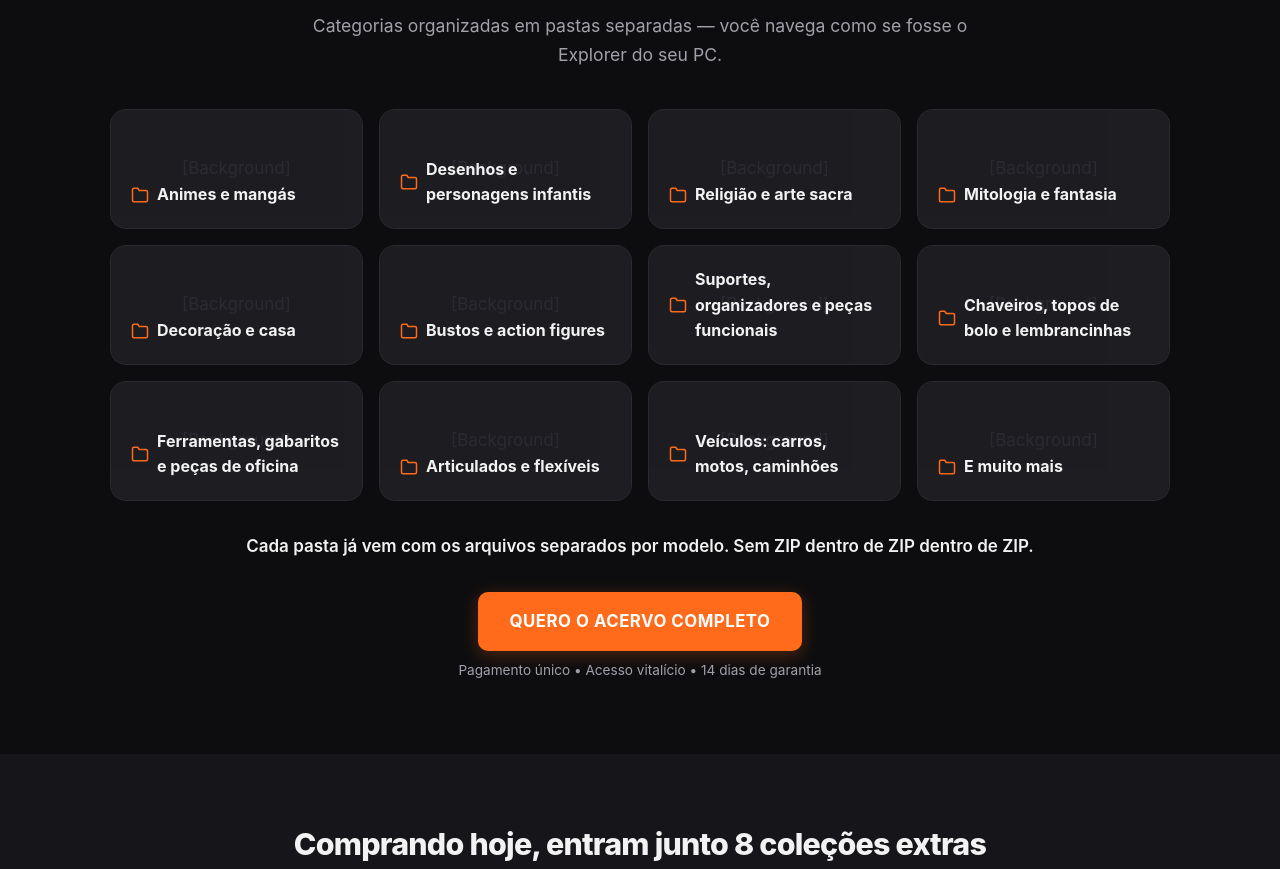
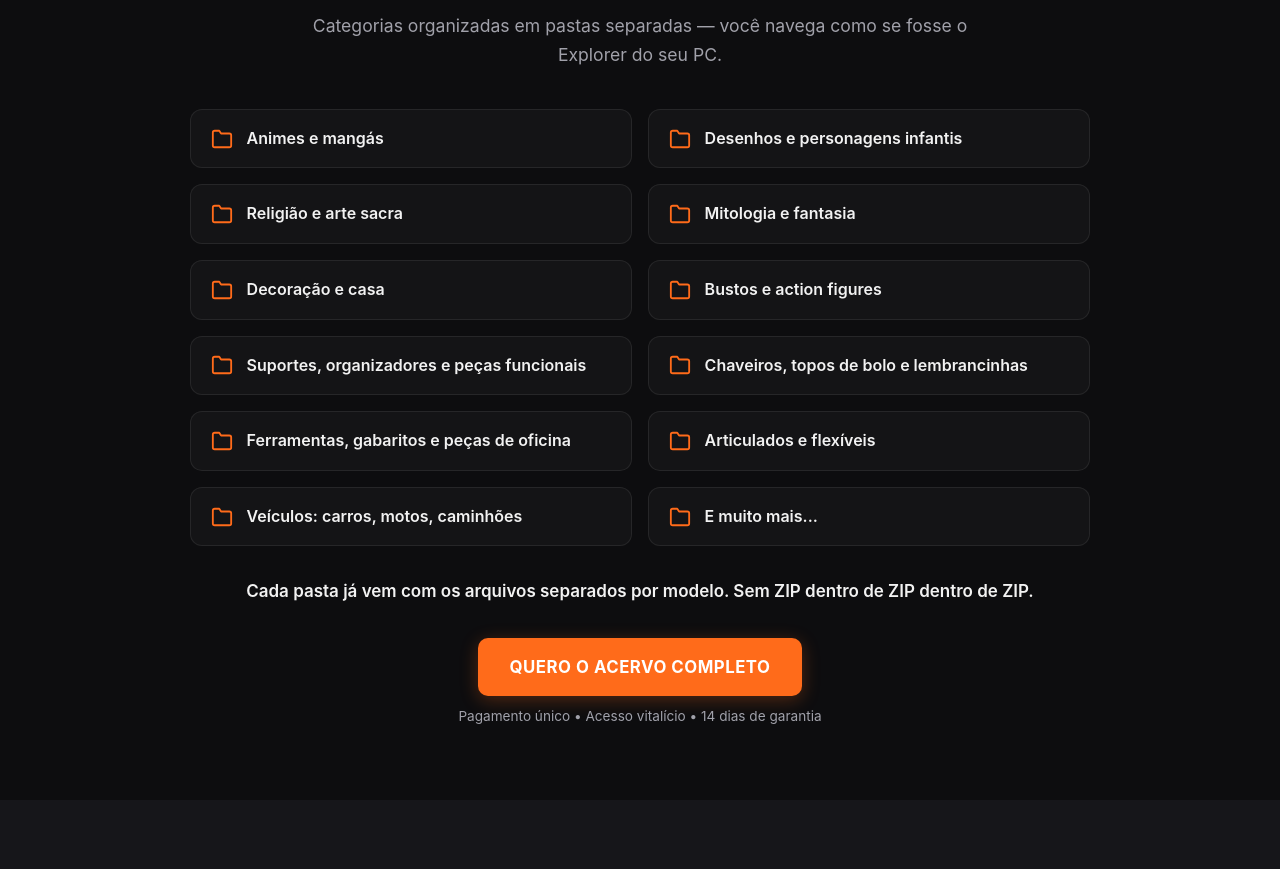
Before and after one commit to Guhbronks/pack90modelosimpressora, a website built with Vite: page stitch_output/mega_pack_stl_landing_page/code.html in a window 1280 px wide. Shown: the part 3893-4762 px from the top of the page. Built offline with nearby package versions, Linux system fonts and the light colour scheme; files whose address does not match are found by name; a web font is replaced by a local one.

Commit message:
Transformar secao de categorias de cards com background em formato de lista elegante

```diff
--- a/stitch_output/mega_pack_stl_landing_page/code.html
+++ b/stitch_output/mega_pack_stl_landing_page/code.html
@@ -500,70 +500,50 @@
       font-size: 0.95rem;
     }
 
-    /* CATEGORIAS */
-    .categorias-grid {
+    /* CATEGORIAS (FORMATO LISTA SELETA) */
+    .categorias-list {
       display: grid;
+      grid-template-columns: 1fr;
+      gap: 0.85rem;
+      max-width: 900px;
+      margin: 0 auto;
+    }
+
+    @media (min-width: 640px) {
+      .categorias-list {
         grid-template-columns: repeat(2, 1fr);
         gap: 1rem;
       }
-
-    @media (min-width: 768px) {
-      .categorias-grid {
-        grid-template-columns: repeat(3, 1fr);
-      }
-    }
-
-    @media (min-width: 1024px) {
-      .categorias-grid {
-        grid-template-columns: repeat(4, 1fr);
-      }
-    }
-
-    .categoria-card {
-      position: relative;
-      background: #18181D;
+    }
+
+    .categoria-item {
+      display: flex;
+      align-items: center;
+      gap: 0.85rem;
+      background: rgba(255, 255, 255, 0.03);
       border: 1px solid var(--border-card);
-      border-radius: var(--radius-card);
-      padding: 1.25rem;
-      min-height: 120px;
-      display: flex;
-      flex-direction: column;
-      justify-content: flex-end;
-      overflow: hidden;
-      transition: border-color 0.2s ease, transform 0.2s ease;
-    }
-
-    .categoria-card:hover {
+      border-radius: 12px;
+      padding: 1rem 1.25rem;
+      transition: all 0.2s ease;
+    }
+
+    .categoria-item:hover {
+      background: rgba(255, 107, 26, 0.08);
       border-color: rgba(255, 107, 26, 0.4);
-      transform: translateY(-2px);
-    }
-
-    .categoria-bg-placeholder {
-      position: absolute;
-      inset: 0;
-      background: #202025;
-      opacity: 0.6;
-      display: flex;
-      align-items: center;
-      justify-content: center;
-      color: #383842;
-    }
-
-    .categoria-name {
-      position: relative;
-      z-index: 1;
-      font-weight: 700;
+      transform: translateX(4px);
+    }
+
+    .categoria-item .icon {
+      color: var(--accent-orange);
+      width: 22px;
+      height: 22px;
+      flex-shrink: 0;
+    }
+
+    .categoria-item span {
+      font-weight: 600;
       font-size: 1rem;
       color: var(--text-main);
-      display: flex;
-      align-items: center;
-      gap: 0.5rem;
-    }
-
-    .categoria-name .icon {
-      color: var(--accent-orange);
-      width: 18px;
-      height: 18px;
     }
 
     .categoria-reforco {
@@ -1375,113 +1355,77 @@
       <h2>Um catálogo inteiro na sua mão</h2>
       <p class="section-desc">Categorias organizadas em pastas separadas — você navega como se fosse o Explorer do seu PC.</p>
 
-      <div class="categorias-grid">
+      <div class="categorias-list">
         <!-- 1 -->
-        <div class="categoria-card">
-          <div class="categoria-bg-placeholder">[Background]</div>
-          <div class="categoria-name">
+        <div class="categoria-item">
           <svg class="icon" viewBox="0 0 24 24"><path d="M22 19a2 2 0 0 1-2 2H4a2 2 0 0 1-2-2V5a2 2 0 0 1 2-2h5l2 3h9a2 2 0 0 1 2 2z"></path></svg>
-            Animes e mangás
-          </div>
+          <span>Animes e mangás</span>
         </div>
 
         <!-- 2 -->
-        <div class="categoria-card">
-          <div class="categoria-bg-placeholder">[Background]</div>
-          <div class="categoria-name">
+        <div class="categoria-item">
           <svg class="icon" viewBox="0 0 24 24"><path d="M22 19a2 2 0 0 1-2 2H4a2 2 0 0 1-2-2V5a2 2 0 0 1 2-2h5l2 3h9a2 2 0 0 1 2 2z"></path></svg>
-            Desenhos e personagens infantis
-          </div>
+          <span>Desenhos e personagens infantis</span>
         </div>
 
         <!-- 3 -->
-        <div class="categoria-card">
-          <div class="categoria-bg-placeholder">[Background]</div>
-          <div class="categoria-name">
+        <div class="categoria-item">
           <svg class="icon" viewBox="0 0 24 24"><path d="M22 19a2 2 0 0 1-2 2H4a2 2 0 0 1-2-2V5a2 2 0 0 1 2-2h5l2 3h9a2 2 0 0 1 2 2z"></path></svg>
-            Religião e arte sacra
-          </div>
+          <span>Religião e arte sacra</span>
         </div>
 
         <!-- 4 -->
-        <div class="categoria-card">
-          <div class="categoria-bg-placeholder">[Background]</div>
-          <div class="categoria-name">
+        <div class="categoria-item">
           <svg class="icon" viewBox="0 0 24 24"><path d="M22 19a2 2 0 0 1-2 2H4a2 2 0 0 1-2-2V5a2 2 0 0 1 2-2h5l2 3h9a2 2 0 0 1 2 2z"></path></svg>
-            Mitologia e fantasia
-          </div>
+          <span>Mitologia e fantasia</span>
         </div>
 
         <!-- 5 -->
-        <div class="categoria-card">
-          <div class="categoria-bg-placeholder">[Background]</div>
-          <div class="categoria-name">
+        <div class="categoria-item">
           <svg class="icon" viewBox="0 0 24 24"><path d="M22 19a2 2 0 0 1-2 2H4a2 2 0 0 1-2-2V5a2 2 0 0 1 2-2h5l2 3h9a2 2 0 0 1 2 2z"></path></svg>
-            Decoração e casa
-          </div>
+          <span>Decoração e casa</span>
         </div>
 
         <!-- 6 -->
-        <div class="categoria-card">
-          <div class="categoria-bg-placeholder">[Background]</div>
-          <div class="categoria-name">
+        <div class="categoria-item">
           <svg class="icon" viewBox="0 0 24 24"><path d="M22 19a2 2 0 0 1-2 2H4a2 2 0 0 1-2-2V5a2 2 0 0 1 2-2h5l2 3h9a2 2 0 0 1 2 2z"></path></svg>
-            Bustos e action figures
-          </div>
+          <span>Bustos e action figures</span>
         </div>
 
         <!-- 7 -->
-        <div class="categoria-card">
-          <div class="categoria-bg-placeholder">[Background]</div>
-          <div class="categoria-name">
+        <div class="categoria-item">
           <svg class="icon" viewBox="0 0 24 24"><path d="M22 19a2 2 0 0 1-2 2H4a2 2 0 0 1-2-2V5a2 2 0 0 1 2-2h5l2 3h9a2 2 0 0 1 2 2z"></path></svg>
-            Suportes, organizadores e peças funcionais
-          </div>
+          <span>Suportes, organizadores e peças funcionais</span>
         </div>
 
         <!-- 8 -->
-        <div class="categoria-card">
-          <div class="categoria-bg-placeholder">[Background]</div>
-          <div class="categoria-name">
+        <div class="categoria-item">
           <svg class="icon" viewBox="0 0 24 24"><path d="M22 19a2 2 0 0 1-2 2H4a2 2 0 0 1-2-2V5a2 2 0 0 1 2-2h5l2 3h9a2 2 0 0 1 2 2z"></path></svg>
-            Chaveiros, topos de bolo e lembrancinhas
-          </div>
+          <span>Chaveiros, topos de bolo e lembrancinhas</span>
         </div>
 
         <!-- 9 -->
-        <div class="categoria-card">
-          <div class="categoria-bg-placeholder">[Background]</div>
-          <div class="categoria-name">
+        <div class="categoria-item">
           <svg class="icon" viewBox="0 0 24 24"><path d="M22 19a2 2 0 0 1-2 2H4a2 2 0 0 1-2-2V5a2 2 0 0 1 2-2h5l2 3h9a2 2 0 0 1 2 2z"></path></svg>
-            Ferramentas, gabaritos e peças de oficina
-          </div>
+          <span>Ferramentas, gabaritos e peças de oficina</span>
         </div>
 
         <!-- 10 -->
-        <div class="categoria-card">
-          <div class="categoria-bg-placeholder">[Background]</div>
-          <div class="categoria-name">
+        <div class="categoria-item">
           <svg class="icon" viewBox="0 0 24 24"><path d="M22 19a2 2 0 0 1-2 2H4a2 2 0 0 1-2-2V5a2 2 0 0 1 2-2h5l2 3h9a2 2 0 0 1 2 2z"></path></svg>
-            Articulados e flexíveis
-          </div>
+          <span>Articulados e flexíveis</span>
         </div>
 
         <!-- 11 -->
-        <div class="categoria-card">
-          <div class="categoria-bg-placeholder">[Background]</div>
-          <div class="categoria-name">
+        <div class="categoria-item">
           <svg class="icon" viewBox="0 0 24 24"><path d="M22 19a2 2 0 0 1-2 2H4a2 2 0 0 1-2-2V5a2 2 0 0 1 2-2h5l2 3h9a2 2 0 0 1 2 2z"></path></svg>
-            Veículos: carros, motos, caminhões
-          </div>
+          <span>Veículos: carros, motos, caminhões</span>
         </div>
 
         <!-- 12 -->
-        <div class="categoria-card">
-          <div class="categoria-bg-placeholder">[Background]</div>
-          <div class="categoria-name">
+        <div class="categoria-item">
           <svg class="icon" viewBox="0 0 24 24"><path d="M22 19a2 2 0 0 1-2 2H4a2 2 0 0 1-2-2V5a2 2 0 0 1 2-2h5l2 3h9a2 2 0 0 1 2 2z"></path></svg>
-            E muito mais
-          </div>
+          <span>E muito mais...</span>
         </div>
       </div>
 
```
Also changed, not shown: index.html (+61 -117 lines). Lines whose indentation alone changed are shown as unchanged.
